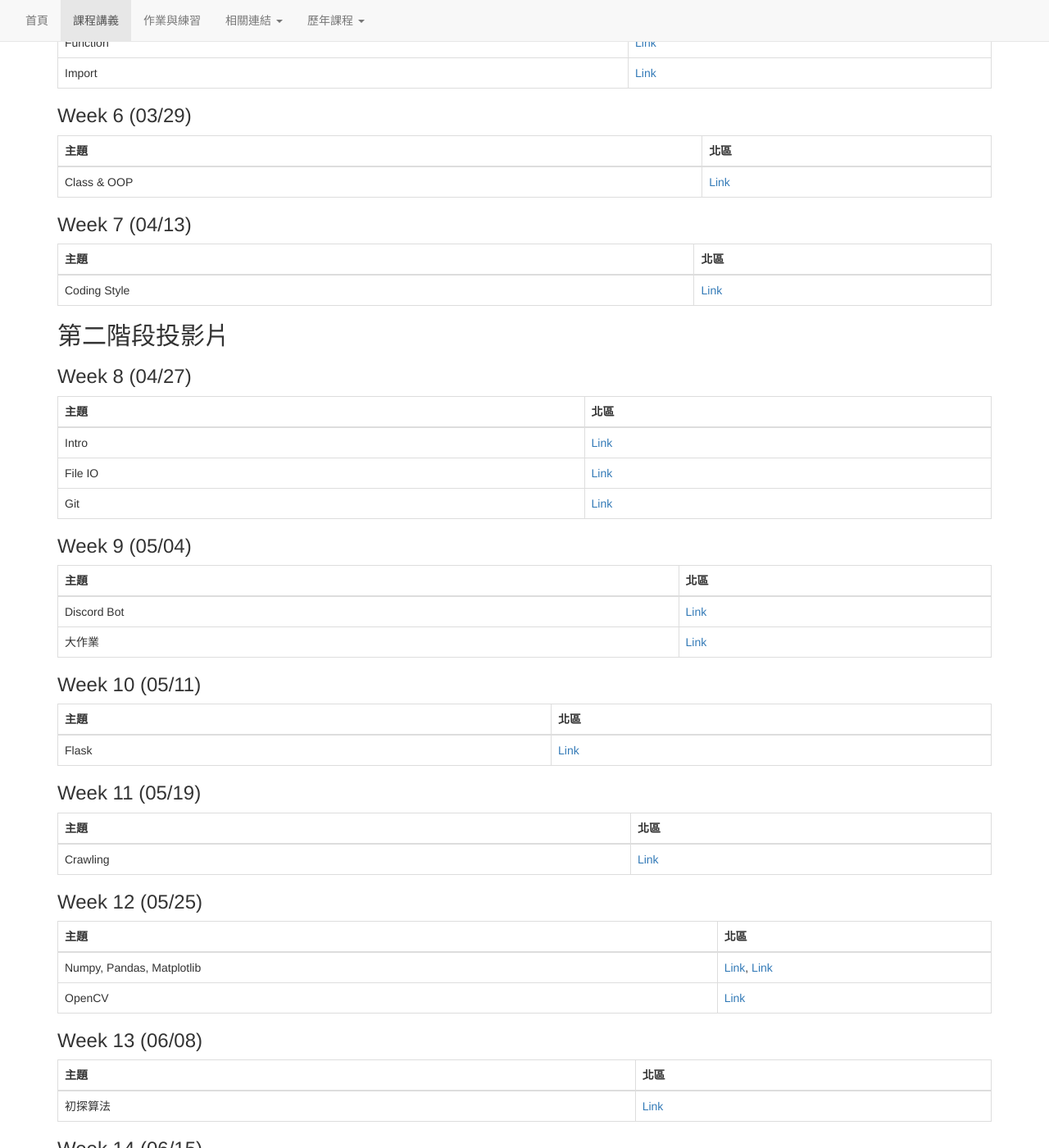
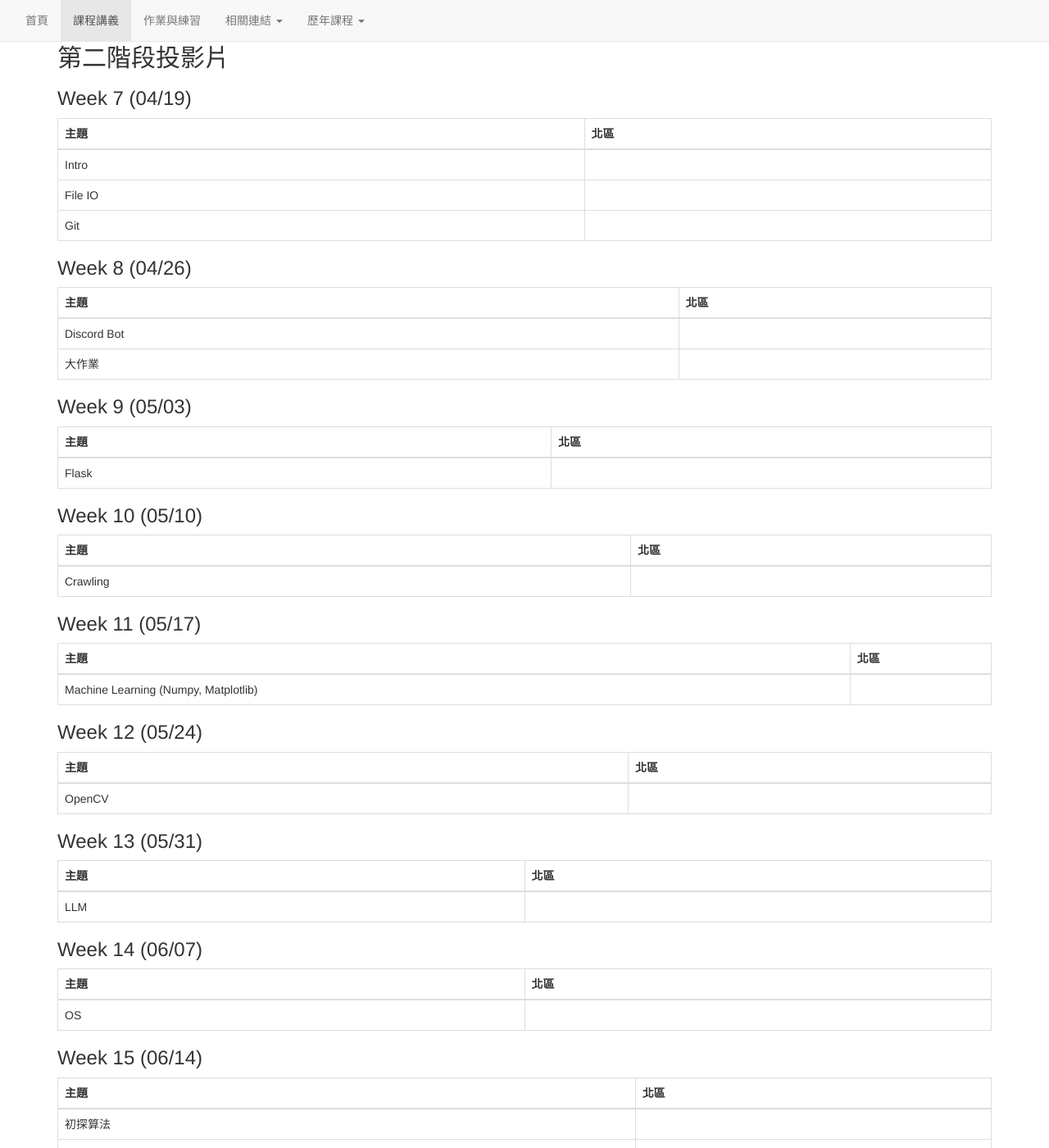
Before and after one commit to tw-csie-sprout/py2026, a Jekyll site: the page built from slides.md, in a window 1280 px wide and 1400 px high, scrolled down 1329 px. Shown: the whole window at 82% size. Built offline with Jekyll 4.4.1, drawn with Linux system fonts in a browser that asks for light colours; some of the changed text lies outside the part shown.

Commit message:
Update slides.md to correct date, delete last year's sildes

```diff
--- a/slides.md
+++ b/slides.md
@@ -41,8 +41,6 @@ title: "課程講義"
 | dictionary | [Link](https://hackmd.io/@Thynilaw/H1XObP5F-g#/) |
 | tuple & set | [Link](https://shaujiun-lan.github.io/py2026-sprout/tuple_set/slides.html) |
 
-
-
 ### Week 4 (03/22)
 
 {: .table .table-bordered}
@@ -51,103 +49,102 @@ title: "課程講義"
 | function | [Link](https://hackmd.io/@gary940610/Syv7rbt5bx) |
 | import | [Link](https://hackmd.io/@gary940610/SJN8sIKcWe) |
 
-### Week 4 (03/16)
-
-{: .table .table-bordered}
-| 主題 | 北區 |
-| --- | --- |
-| dictionary | [Link](https://drive.google.com/file/d/1FJItoWj6jn2DtVffA8-PIeuP_h1rTZHb/view?usp=drive_link)|
-| 大作業 | [Link](https://hackmd.io/@howardhsuuu/r1BY4voo1e) |
-
-### Week 5 (03/23)
-
-{: .table .table-bordered}
-| 主題 | 北區 |
-| --- | --- |
-| Function | [Link](https://hackmd.io/@b4N1BFEqTjixRQ6KKLx0qw/HJeSwgnhkl) |
-| Import | [Link](https://drive.google.com/file/d/1rLZqChd6rHLYqI_HXzWZi9Cc7kEl0ZBF/view?usp=sharing) |
-
-### Week 6 (03/29)
+### Week 5 (03/29)
 
 {: .table .table-bordered}
 | 主題 | 北區 |
 | --- | --- |
 | Class & OOP | [Link](https://hackmd.io/@onion0905/Bk-BcSkdZx) |
 
-### Week 7 (04/13)
+
+### Week 6 (04/12)
 
 {: .table .table-bordered}
 | 主題 | 北區 |
 | --- | --- |
-| Coding Style | [Link](https://www.canva.com/design/DAGkB9s4d0c/vD03wEdNszq3sPMR4Ep6YA/view?utm_content=DAGkB9s4d0c&utm_campaign=designshare&utm_medium=link2&utm_source=uniquelinks&utlId=hd5f3e5ca6d) |
+| 階段考 |  |
 
 ## 第二階段投影片
 
-### Week 8 (04/27)
+### Week 7 (04/19)
 
 {: .table .table-bordered}
 | 主題 | 北區 |
 | --- | --- |
-| Intro| [Link](https://docs.google.com/presentation/d/1r9fQrcxwRuTHnGWT03hvURFfFEvlrENS/edit?usp=sharing&ouid=109332966886639328335&rtpof=true&sd=true) |
-| File IO | [Link](https://hackmd.io/@onion0905/ryDq3XKJge) |
-| Git | [Link](https://www.canva.com/design/DAGldCMIrME/xfb0pLh_yDUa1oyynd598A/view?utm_content=DAGldCMIrME&utm_campaign=designshare&utm_medium=link2&utm_source=uniquelinks&utlId=h15e79f1881) |
+| Intro|  |
+| File IO |  |
+| Git |  |
 
-### Week 9 (05/04)
+### Week 8 (04/26)
 
 {: .table .table-bordered}
 | 主題 | 北區 |
 | --- | --- |
-| Discord Bot| [Link](https://drive.google.com/file/d/1uUbY19kw36rYH5reMljg35moXiCZs61V/view?usp=sharing) |
-| 大作業 | [Link](https://hackmd.io/@gary940610/sprout2025hw2-discord_bot) |
+| Discord Bot|  |
+| 大作業 |  |
 
-### Week 10 (05/11)
+### Week 9 (05/03)
 
 {: .table .table-bordered}
 | 主題 | 北區 |
 | --- | --- |
-| Flask | [Link](https://www.canva.com/design/DAGmdFicmfI/vD4qofbJh7wLdRGuTZ_Dag/view?utm_content=DAGmdFicmfI&utm_campaign=designshare&utm_medium=link2&utm_source=uniquelinks&utlId=hacb7fdacda) |
+| Flask |  |
 
-### Week 11 (05/19)
+### Week 10 (05/10)
 
 {: .table .table-bordered}
 | 主題 | 北區 |
 | --- | --- |
-| Crawling | [Link](https://docs.google.com/presentation/d/1fFMG3o5fm8ba545unFDo-v4cA7uzQAiZrz6HFOOGykQ/edit?usp=sharing) |
+| Crawling |  |
 
-### Week 12 (05/25)
+### Week 11 (05/17)
 
 {: .table .table-bordered}
 | 主題 | 北區 |
 | --- | --- |
-| Numpy, Pandas, Matplotlib | [Link](https://slides.com/ck1100363/deck), [Link](https://hackmd.io/@b4N1BFEqTjixRQ6KKLx0qw/HJuLTmJzxg) |
-| OpenCV	| [Link](https://www.canva.com/design/DAGmq3N0EoA/9LkwpFB_-u1Jh0Uv4vtN0Q/edit?utm_content=DAGmq3N0EoA&utm_campaign=designshare&utm_medium=link2&utm_source=sharebutton)|
+| Machine Learning (Numpy, Matplotlib) |  |
 
-### Week 13 (06/08)
+### Week 12 (05/24)
 
 {: .table .table-bordered}
 | 主題 | 北區 |
 | --- | --- |
-| 初探算法 |[Link](https://drive.google.com/file/d/1KGMI-GIglhefv-pQhMW4-R3Q-4uUkbMq/view?usp=sharing)  |
+| OpenCV	|  |
 
-### Week 14 (06/15)
+### Week 13 (05/31)
 
 {: .table .table-bordered}
 | 主題 | 北區 |
 | --- | --- |
-| 未來展望| [Link](https://www.canva.com/design/DAGqPU4OtGs/EdiNfw43r2oH8p1c0q4k5Q/view?utm_content=DAGqPU4OtGs&utm_campaign=designshare&utm_medium=link2&utm_source=uniquelinks&utlId=ha5a76f7f6d) |
+| LLM |  |
 
-### Week 15 (06/22)
+### Week 14 (06/07)
 
 {: .table .table-bordered}
 | 主題 | 北區 |
 | --- | --- |
-| Presentation| [Link](https://hackmd.io/@gary940610/final-presentation) |
+| OS |  |
+
+### Week 15 (06/14)
+
+{: .table .table-bordered}
+| 主題 | 北區 |
+| --- | --- |
+| 初探算法 |  |
+| 未來展望 |  |
+
+### Week 16 (06/28)
+
+{: .table .table-bordered}
+| 主題 | 北區 |
+| --- | --- |
+| Presentation |  |
 
 ### 表單
 
 {: .table .table-bordered}
 | 名稱 | 連結 |
 | --- | --- |
-| 回饋表單 | [Link](https://forms.gle/Ej9HFrSEiEzWGbPx8) |
-| 提前印製證書需求表單 | [Link](https://forms.gle/go5k4pQrwPUpz5Nk7) |
+| 回饋表單 |  |
+| 印製證書需求表單 |  |
 -->
```
